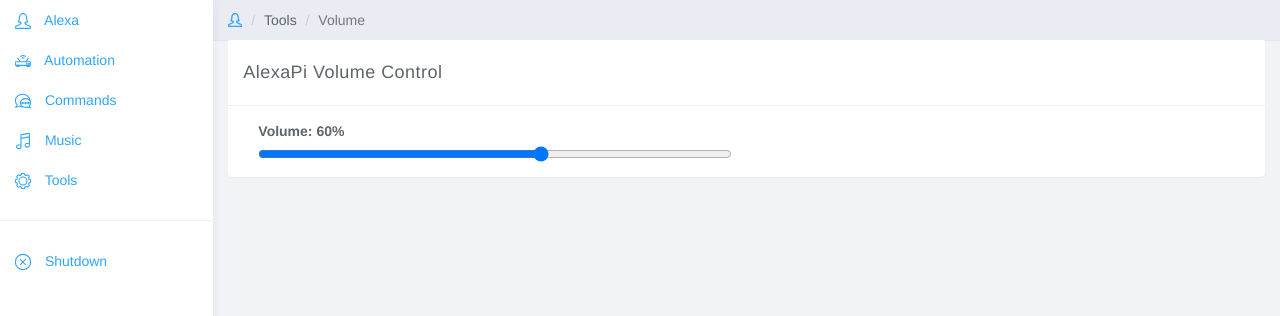
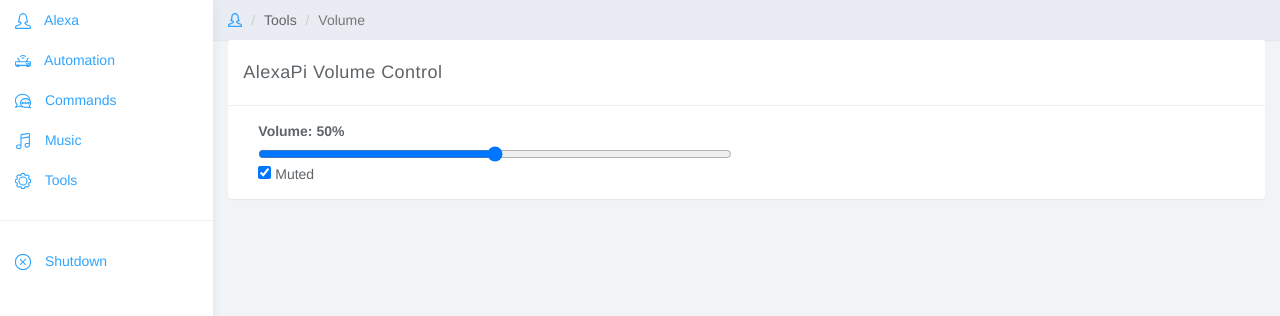
Before and after one commit to jthompson20/AlexaPi-admin, a PHP site: page /tools/volume.php in a window 1280 px wide. Shown: the part 50-366 px from the top of the page. Run offline with PHP 8.4, Linux system fonts and the light colour scheme.

Commit message:
completed adding mute functionality

```diff
--- a/api/v1/data/volume.json
+++ b/api/v1/data/volume.json
@@ -1 +1 @@
-{"volume":"60","mute":false}
+{"volume":"50","mute":"6"}
--- a/api/v1/volume.php
+++ b/api/v1/volume.php
@@ -5,8 +5,8 @@
 
 // grab current volume
 $volume 	= json_decode(file_get_contents($_SERVER['DOCUMENT_ROOT']."/api/v1/data/volume.json"),TRUE);
+$muted 		= $volume['mute'];
 $volume 	= $volume['volume'];
-$muted 		= $volume['mute'];
 
 switch($method):
 	// ?method=set&volume=X
--- a/tools/volume.php
+++ b/tools/volume.php
@@ -34,11 +34,13 @@
 						<?php
 						// get current volume
 						$volume 	= json_decode(file_get_contents($_SERVER['DOCUMENT_ROOT'].'/api/v1/data/volume.json'),TRUE);
+						$muted 		= $volume['mute'];
 						$volume 	= $volume['volume'];
 						?>
 						<div class="col-lg-6">
 							<label for="vol">Volume: <span class="volume-display"><?php echo $volume; ?></span>%</label>
 							<input id="vol" class="volume-control" type="range" name="volume" min="0" max="100" value="<?php echo $volume; ?>">
+							<input type="checkbox" class="mute-control" <?php if ($muted) echo 'checked'; ?> /> <span class="mute-display"><?php echo ($muted)? 'Muted': 'Not Muted'; ?></span>
 						</div>
 
 					</div>
@@ -58,6 +60,11 @@
 			$('.volume-display').html(this.value);
 			$.get('/api/v1/volume.php?method=set&volume=' + this.value);
 		});
+		$('.mute-control').on('change',function(){
+			var muted 	= (this.checked)? 'Muted': 'Not Muted';
+			$('.mute-display').html(muted);
+			$.get('/api/v1/volume.php?method=mute');
+		});
 	});
 	</script>
 </body>
```
